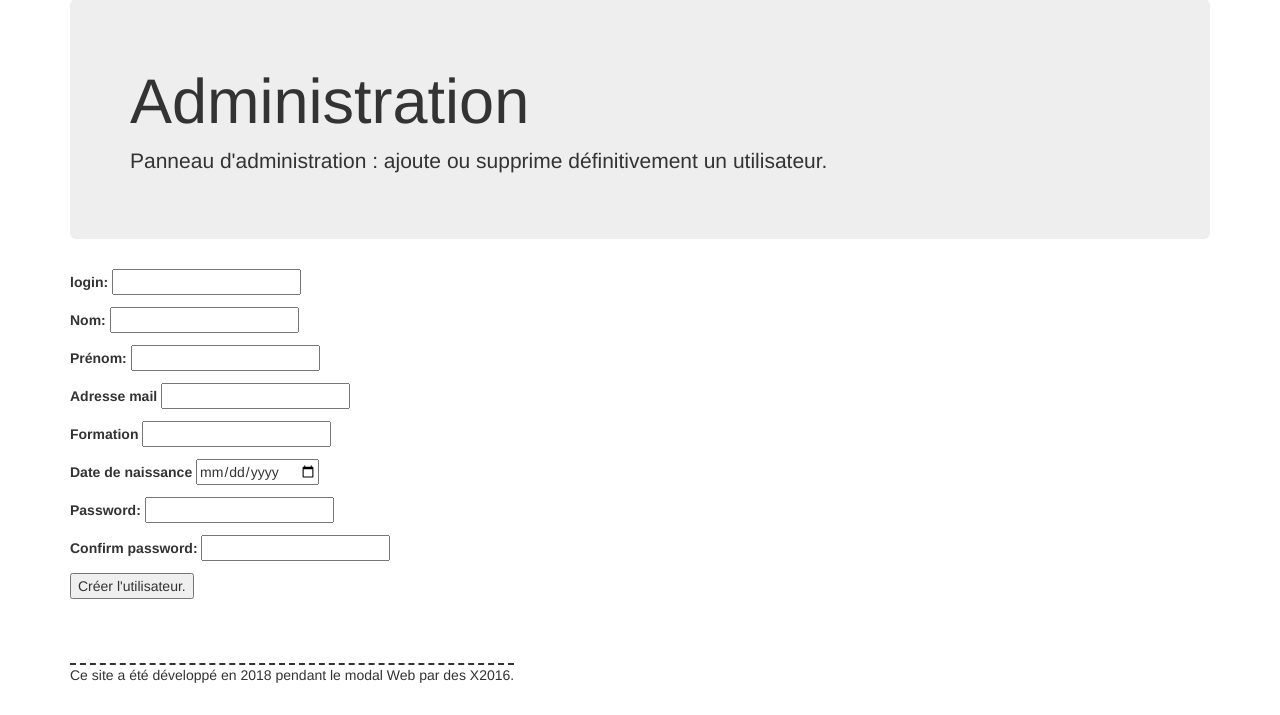
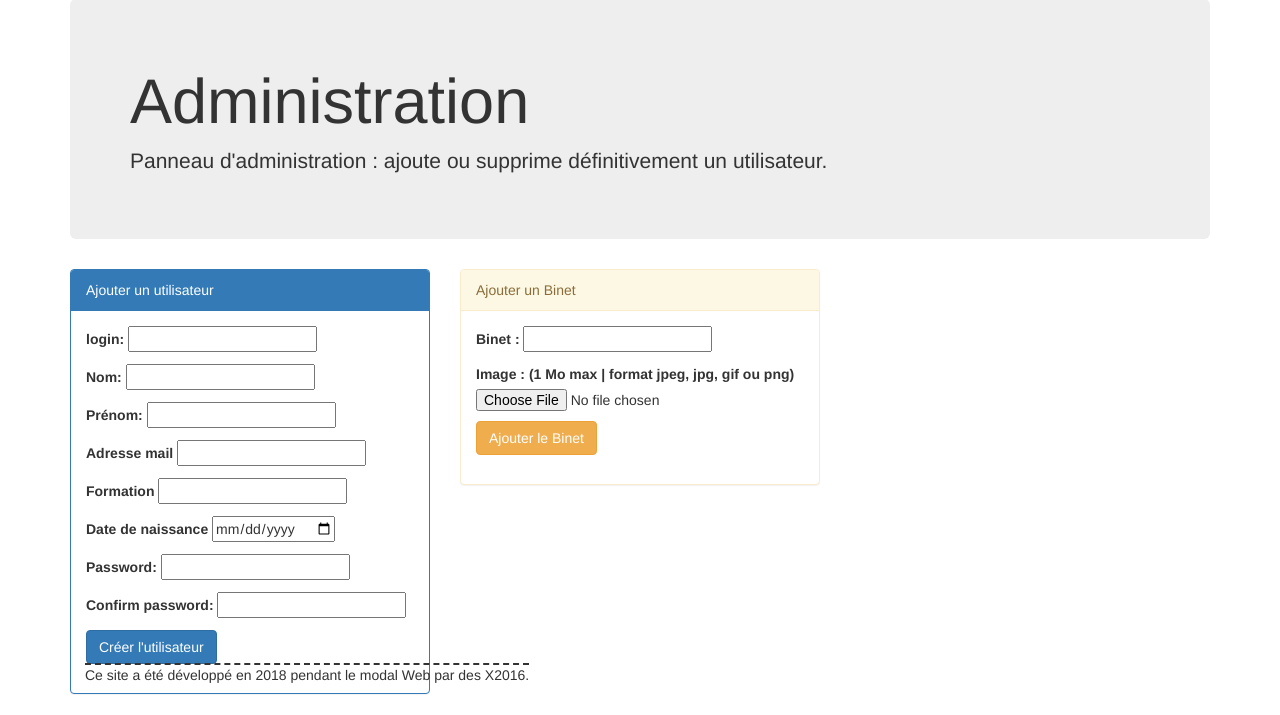
Before and after one commit to flaviens/fourbix, a PHP site: page /index.php?page=administration in a window 1280 px wide. Shown: the part 85-800 px from the top of the page. Run offline with PHP 8.4, Linux system fonts and the light colour scheme.

Commit message:
Ajout du formulaire d'ajout de Binet. Le footer bugue pas mal, il faudrait le corriger...

```diff
--- a/TODO/TODO.txt
+++ b/TODO/TODO.txt
@@ -1,4 +1,8 @@
 -Faire une interface admin pour rajouter des utilisateurs, des binets... Faire un Javascript pour permettre de cacher/faire apparaître les deux formulaires. Dans l'administration, gérer l'administration des rôles des utilisateurs par exemple.
+
+-Creation de binet : Mettre le nom du binet, rajouter de quoi upload une image.
+
+-Interface admin : rajouter en bas un tableau de recherche pour pouvoir voir quels sont les membres de tel ou tel binet.
 
 -(Easy) : mettre un sel pour les mots de passe
 
@@ -8,6 +12,6 @@
 
 -Demande : Interface pour réaliser une demande | consulter ses demandes | vérifier si le chèque de caution a bien été encaissé
 
--Catalogue : faire une page par binet (qui sera générée en fonction des informations post), et si on clique sur un objet cela nous redirige vers le lien pour faire une demande. On peut également faire un caroussel avec : https://tympanus.net/codrops/2011/08/16/circular-content-carousel/
+-Catalogue : faire une page par binet (qui sera générée en fonction des informations post), et si on clique sur un objet cela nous redirige vers le lien pour faire une demande. On peut également faire un caroussel avec : https://tympanus.net/codrops/2011/08/16/circular-content-carousel/  ||| Possibilité d'utiliser bootstrap : https://getbootstrap.com/docs/4.0/components/carousel/ !
 
 -Javascript : quand on a la souris sur "mes binets", alors "mes binets" affiche les binets dans lesquels on se trouve
--- /dev/null
+++ b/class/Binet.php
@@ -0,0 +1,28 @@
+<?php
+
+class Binet{
+    public $nom;
+
+    public static function getBinet($dbh, $nom){
+        $query = "SELECT * FROM `binets` WHERE `nom`=?;";
+        $sth=$dbh->prepare($query);
+        $sth->setFetchMode(PDO::FETCH_CLASS, 'Binet');
+        $sth->execute(array($nom));
+        $binet=$sth->fetch();
+        $sth->closeCursor();
+        return $binet;
+    }
+
+    public static function insererBinet($dbh, $nom){
+        if (Binet::getBinet($dbh, $nom)==NULL){
+           $sth=$dbh->prepare("INSERT INTO `binets` (`nom`, `image`) VALUES(?, ?)");
+           $sth->execute(array($nom, $nom ."-logo.png"));
+        }
+    }
+}
+
+/*
+ * To change this license header, choose License Headers in Project Properties.
+ * To change this template file, choose Tools | Templates
+ * and open the template in the editor.
+ */
--- a/contents/administration.php
+++ b/contents/administration.php
@@ -10,7 +10,9 @@ echo <<< CHAINE_DE_FIN
 </div>
 CHAINE_DE_FIN;
 
-$form_values_valid=false;
+// Creation d'utilisateur.
+
+$form_values_valid_user=false;
 
 if(isset($_POST["login"]) && $_POST["login"] != "" &&
    isset($_POST["email"]) && $_POST["email"] != "" &&
@@ -20,21 +22,28 @@ if(isset($_POST["login"]) && $_POST["login"] != "" &&
    isset($_POST["up2"]) && $_POST["up2"]!= "" &&
    isset($_POST["nom"]) && $_POST["nom"] != ""  &&
    isset($_POST["prenom"]) && $_POST["prenom"] != "" ){
-    $dbh=Database::connect();
+    //$dbh=Database::connect();
     $sth=$dbh->prepare("SELECT `login` FROM `utilisateurs` WHERE `login`=?;");
     $sth->execute(array($_POST["login"]));
    if ($sth->rowCount()==0 && $_POST["up"]==$_POST["up2"]){
     Utilisateur::insererUtilisateur($dbh, $_POST["login"], $_POST["up"], $_POST["nom"], $_POST["prenom"], $_POST["formation"], $_POST["naissance"], $_POST["email"]);
-    $form_values_valid=true;
+    $form_values_valid_user=true;
    } else{
-       echo "<div class='container'><span id='enregistrement-invalide'>Format invalide : vous devez recommencer.<span></div><br/>";
+       echo "<div class='container'><span class='enregistrement-invalide'>Format invalide : vous devez recommencer.</span></div><br/>";
    }
 
 }
 
-if (!$form_values_valid) {
+echo <<< CHAINE_DE_FIN
+<div class='container'>
+    <div class='row'>
+        <div class='col-md-4 gris'>
 
-echo "<div class='container'><form action=index.php?todo=register&page=administration method=post";
+CHAINE_DE_FIN;
+
+if (!$form_values_valid_user) {
+
+
 
 if (isset($_POST["login"])) $login=$_POST["login"];
 else $login="''";
@@ -49,9 +58,12 @@ else $formation="''";
 if (isset($_POST["naissance"])) $naissance=$_POST["naissance"];
 else $naissance="''";
 
-   echo <<<CHAINE_DE_FIN
-      oninput="up2.setCustomValidity(up2.value != up.value ? 'Les mots de passe diffèrent.' : '')">
- <p>
+echo <<< CHAINE_DE_FIN
+            <div class="panel panel-primary">
+            <div class="panel-heading">Ajouter un utilisateur</div>
+            <div class="panel-body">
+                <form action=index.php?page=administration method=post oninput="up2.setCustomValidity(up2.value != up.value ? 'Les mots de passe diffèrent.' : '')">
+<p>
   <label for="login">login:</label>
   <input id="login" type=text value=$login name=login required>
  </p>
@@ -83,14 +95,102 @@ else $naissance="''";
   <label for="password2">Confirm password:</label>
   <input id="password2" type=password name=up2>
  </p>
-  <input type=submit value="Créer l'utilisateur.">
+  <input type=submit class="btn btn-primary" value="Créer l'utilisateur">
 </form>
+</div>
+</div>
 </div>
 CHAINE_DE_FIN;
 } else{
-    echo "<p>Enregistrement réussi !</p>";
+    echo "<p class='enregistrement-valide'>Enregistrement d'utilisateur réussi !</p>";
 }
 
+
+//Creation de Binets
+
+$form_values_valid_binet=false;
+//var_dump($_FILES);
+
+echo "<div class='col-md-4 gris'>";
+
+if (isset($_POST["binet"]) && $_POST["binet"]!=""){
+    $sth=$dbh->prepare("SELECT `nom` FROM `binets` WHERE `nom`=?;");
+    $sth->execute(array($_POST["binet"]));
+   if ($sth->rowCount()==0){
+
+    if (isset($_FILES['image']) && $_FILES['image']['name']!=""){
+        if ($_FILES['image']['error'] > 0){
+            switch($_FILES['image']['error']){
+                case "UPLOAD_ERR_NO_FILE" :
+                    $error_file="L'image n'a pas été téléversée.";
+                    break;
+                case "UPLOAD_ERR_INI_SIZE" :
+                    $error_file="L'image est trop grosse !";
+                    break;
+                case "UPLOAD_ERR_FORM_SIZE" :
+                    $error_file="L'image est trop grosse !";
+                    break;
+                case "UPLOAD_ERR_PARTIAL" :
+                     $error_file="L'image n'a pas été complètement téléversée.";
+                    break;
+                default :
+                    $error_file="ERREUR";
+                    break;
+            }
+        } else{
+            if ($_FILES["image"]['size']>1048576){ $error_file="L'image est trop grosse !";}
+            $extensions_valides = array( 'jpg' , 'jpeg' , 'gif' , 'png' );
+            $extension_upload = strtolower(  substr(  strrchr($_FILES['image']['name'], '.')  ,1)  );
+            if (!in_array($extension_upload,$extensions_valides) ){ $error_file="Extension incorrecte ($extension_upload).";}
+        }
+
+        if (isset($error_file)){
+           echo "<div class='container'><span class='enregistrement-invalide'>Upload impossible : $error_file</span></div><br/>"; //erreur rencontrée : il faut avoir tous les droits sur le dossier /image
+        } else{
+            $adresse_image="images/binets/".$_POST['binet']."-logo.png";
+            $resultat = move_uploaded_file($_FILES['image']['tmp_name'],$adresse_image);
+            if ($resultat){
+               echo "<p class='enregistrement-valide'>L'image a bien été téléversée !</p>";
+               Binet::insererBinet($dbh, $_POST["binet"]);
+               $form_values_valid_binet=true;
+            } else{
+                 echo "<p class='enregistrement-invalide'>BUG : l'image n'a pas pu être téléversée !</p>";
+            }
+        }
+    } else{
+    Binet::insererBinet($dbh, $_POST["binet"]);
+    $form_values_valid_binet=true;
+    }
+
+   } else{
+       echo "<div class='container'><span class='enregistrement-invalide'>Format invalide : le binet existe déjà.</span></div><br/>";
+   }
+}
+
+if (!$form_values_valid_binet){
+
+echo <<< CHAINE_DE_FIN
+            <div class="panel panel-warning">
+            <div class="panel-heading">Ajouter un Binet</div>
+            <div class="panel-body">
+                <form action=index.php?page=administration method=post enctype='multipart/form-data'>
+ <p>
+  <label for="binet">Binet :</label>
+  <input id="binet" type=text name=binet required>
+ </p>
+    <input type="hidden" name="MAX_FILE_SIZE" value="1048576" />
+ <p>
+   <label for="image"> Image : (1 Mo max | format jpeg, jpg, gif ou png)</label>
+   <input id="image" type=file name=image>
+ </p>
+ <input type=submit class="btn btn-warning" value="Ajouter le Binet">
+CHAINE_DE_FIN;
+} else{
+    echo "<p class='enregistrement-valide'>Enregistrement de binet réussi !</p>";
+}
+
+
+echo "</div></div></div>";
 /*
  * To change this license header, choose License Headers in Project Properties.
  * To change this template file, choose Tools | Templates
--- a/contents/search.php
+++ b/contents/search.php
@@ -67,7 +67,6 @@ echo <<< CHAINE_DE_FIN
         <h1>Recherche</h1>
         <p>Rechercher ce dont vous avez besoin facilement !</p>
     </div>
-</div>
     <table class="table table-striped table-bordered">
         <thead class="thead-dark">
             <th scope="col" >Nom</th>
@@ -96,8 +95,9 @@ foreach ($items as $item){
 }
 
 
-echo "</tbody>";
-echo "</table>";
+echo "</tbody>"
+.    "</table>"
+."</div>";
 /*
  * To change this license header, choose License Headers in Project Properties.
  * To change this template file, choose Tools | Templates
--- a/css/style.css
+++ b/css/style.css
@@ -31,10 +31,18 @@ and open the template in the editor.
     text-align: center;
 }
 
-#enregistrement-invalide{
+.enregistrement-invalide{
     border : 2px solid red;
     padding: 2px;
     font-weight: bold;
     font-size:1.1em;
     color: darkred;
 }
+
+.enregistrement-valide{
+    border : 2px solid green;
+    padding: 2px;
+    font-weight: bold;
+    font-size:1.1em;
+    color: darkgreen;
+}
--- a/index.php
+++ b/index.php
@@ -14,6 +14,7 @@ require("forms/printForms.php");
 require("database/database.php");
 require("class/Utilisateur.php");
 require("class/Item.php");
+require("class/Binet.php");
 require("forms/logInOut.php");
 
 
--- a/nbproject/private/private.xml
+++ b/nbproject/private/private.xml
@@ -5,12 +5,13 @@
         <group>
             <file>file:/opt/lampp/htdocs/fourbix/class/Utilisateur.php</file>
             <file>file:/opt/lampp/htdocs/fourbix/forms/printForms.php</file>
+            <file>file:/opt/lampp/htdocs/fourbix/contents/administration.php</file>
             <file>file:/opt/lampp/htdocs/fourbix/forms/utils.php</file>
             <file>file:/opt/lampp/htdocs/fourbix/css/style.css</file>
-            <file>file:/opt/lampp/htdocs/fourbix/forms/logInOut.php</file>
             <file>file:/opt/lampp/htdocs/fourbix/class/Item.php</file>
+            <file>file:/opt/lampp/htdocs/fourbix/database/database.php</file>
             <file>file:/opt/lampp/htdocs/fourbix/index.php</file>
-            <file>file:/opt/lampp/htdocs/fourbix/database/database.php</file>
+            <file>file:/opt/lampp/htdocs/fourbix/class/Binet.php</file>
             <file>file:/opt/lampp/htdocs/fourbix/contents/search.php</file>
         </group>
     </open-files>
```
Also changed, not shown: images/binets/Binet Pokemon-logo.png (added).
